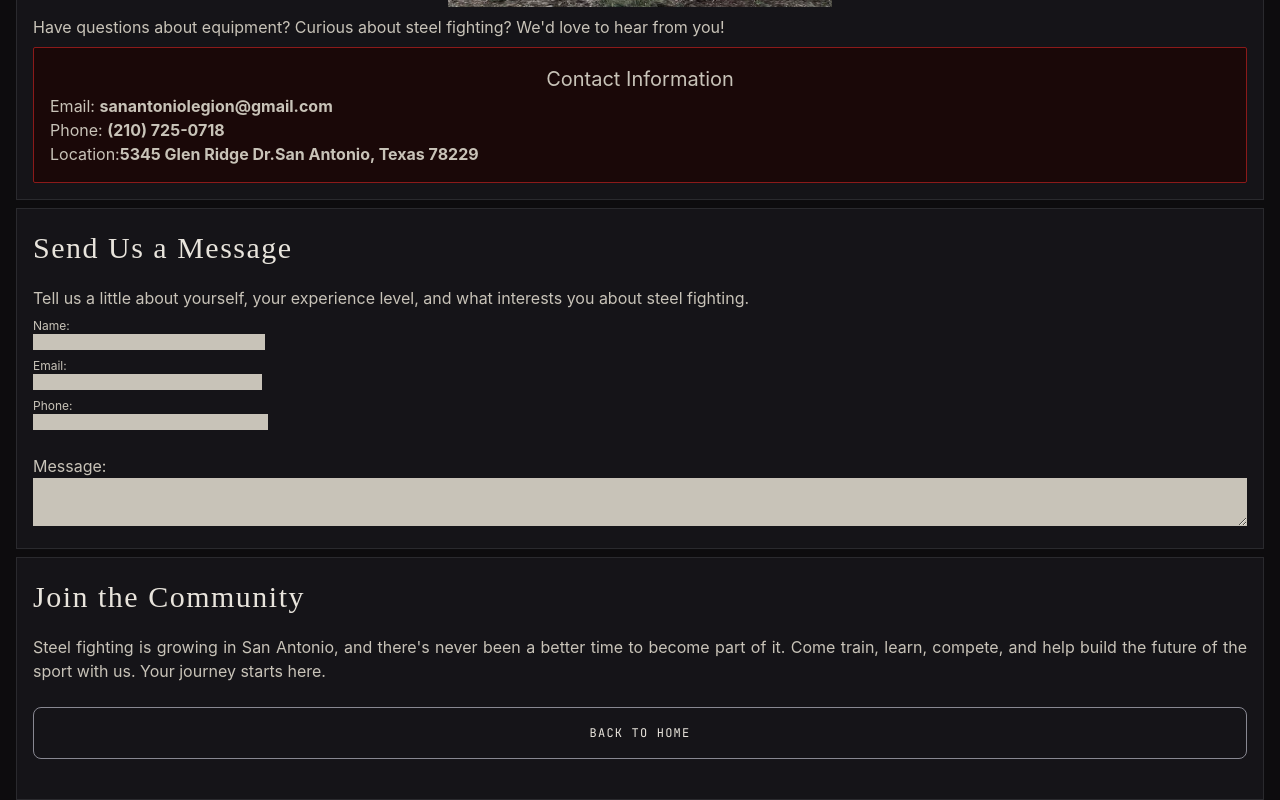
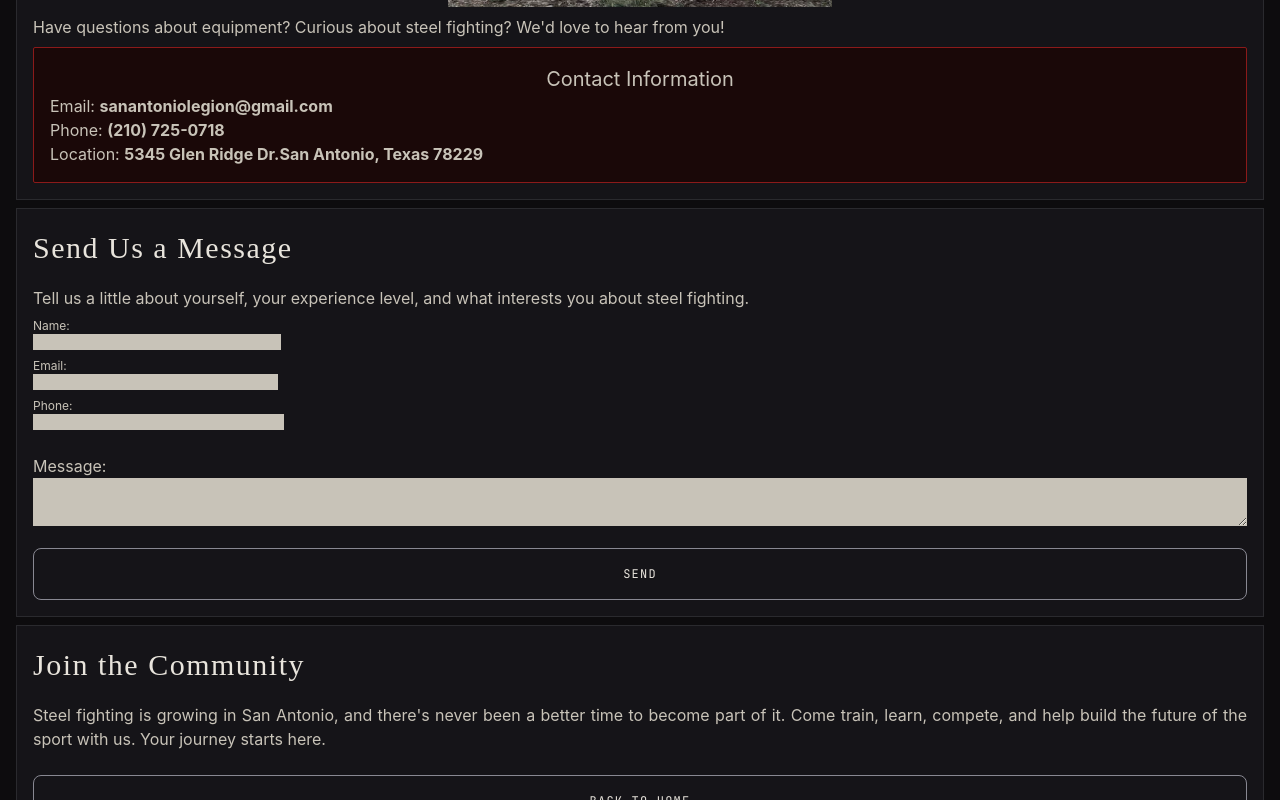
Before and after one commit to Jamzcode/Steel-Kombat-League-Website, a React (Vite) app: page /contact in a window 1280 px wide. Shown: the part 495-1295 px from the top of the page. Built offline with nearby package versions, Linux system fonts and the light colour scheme; a web font is replaced by a local one.

Commit message:
Fix: Added submit btn to form!

```diff
--- a/src/pages/Contact.jsx
+++ b/src/pages/Contact.jsx
@@ -25,8 +25,7 @@ export default function Contact() {
               Phone: <b>(210) 725-0718</b>
             </div>
             <div>
-              Location:
-              <b>5345 Glen Ridge Dr.</b>
+              Location: <b>5345 Glen Ridge Dr.</b>
               <b>San Antonio, Texas 78229</b>
             </div>
           </div>
@@ -45,29 +44,49 @@ export default function Contact() {
             action="/"
             class="flex flex-col gap-md"
           >
-            <div class="flex flex-col gap-sm text-xs items-start py-sm">
+            <div class="flex flex-col gap-sm text-xs items-start py-sm ">
               <label name="name">
                 Name:{" "}
-                <input type="text" name="name" class="bg-ash w-full" required />
+                <input
+                  type="text"
+                  name="name"
+                  class="bg-ash w-full px-sm text-iron-void"
+                  required
+                />
               </label>
               <label name="email">
                 Email:{" "}
                 <input
                   type="email"
                   name="email"
-                  class="bg-ash w-full"
+                  class="bg-ash w-full px-sm  text-iron-void"
                   required
                 />
               </label>
               <label name="phone">
                 Phone:{" "}
-                <input type="tel" name="phone" class="bg-ash w-full" required />
+                <input
+                  type="tel"
+                  name="phone"
+                  class="bg-ash w-full px-sm  text-iron-void"
+                  required
+                />
               </label>
             </div>
             <label name="message">
               Message:
-              <textarea type="text" name="message" class="bg-ash w-full" />
+              <textarea
+                type="text"
+                name="message"
+                class="bg-ash w-full text-iron-void"
+              />
             </label>
+            <button
+              class="btn btn-primary w-full text-center transition-transform duration-150 ease-out
+  active:scale-95 active:opacity-80"
+            >
+              Send
+            </button>
           </form>
         </div>
         <div class="text-bubble ">
```
